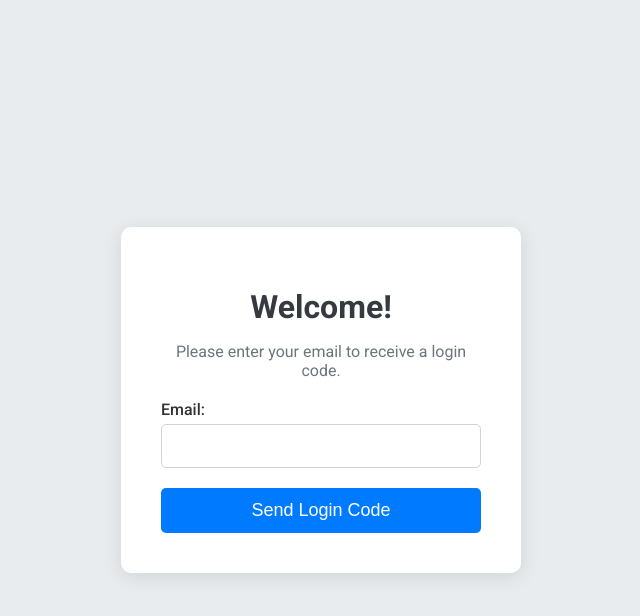
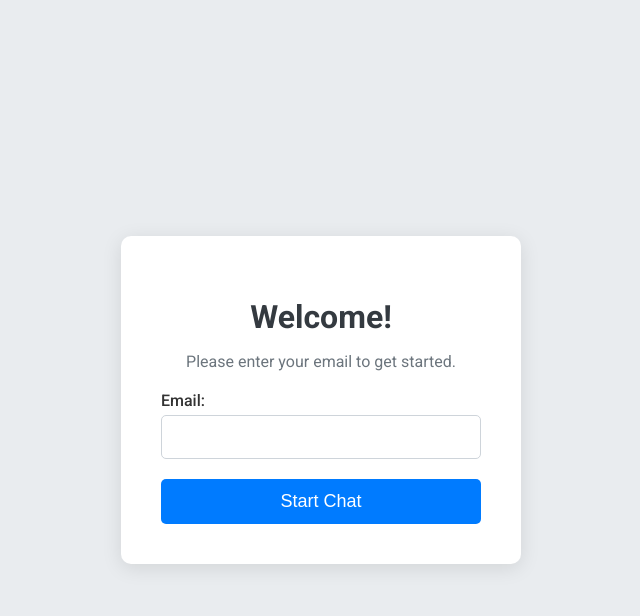
Before and after one commit to SHREYASHSINGHAI/AI-PERSONAL-AMBASSADOR, a Flask app: page /email_login in a window 1280 px wide. Shown: the top 616 px of the page, without its empty margins (319-959 px from the left). Run offline with Flask 3, Linux system fonts and the light colour scheme.

Commit message:
Update email_login.html

```diff
--- a/templates/email_login.html
+++ b/templates/email_login.html
@@ -87,7 +87,7 @@
 <body>
     <div class="login-container">
         <h1>Welcome!</h1>
-        <p>Please enter your email to receive a login code.</p>
+        <p>Please enter your email to get started.</p>
 
         {% if error %}
         <div class="error-message">
@@ -95,12 +95,12 @@
         </div>
         {% endif %}
 
-        <form action="{{ url_for('send_otp') }}" method="post">
+        <form action="{{ url_for('start_session') }}" method="post">
             <div class="form-group">
                 <label for="email">Email:</label>
                 <input type="email" id="email" name="email" required>
             </div>
-            <button type="submit">Send Login Code</button>
+            <button type="submit">Start Chat</button>
         </form>
     </div>
 </body>
```
